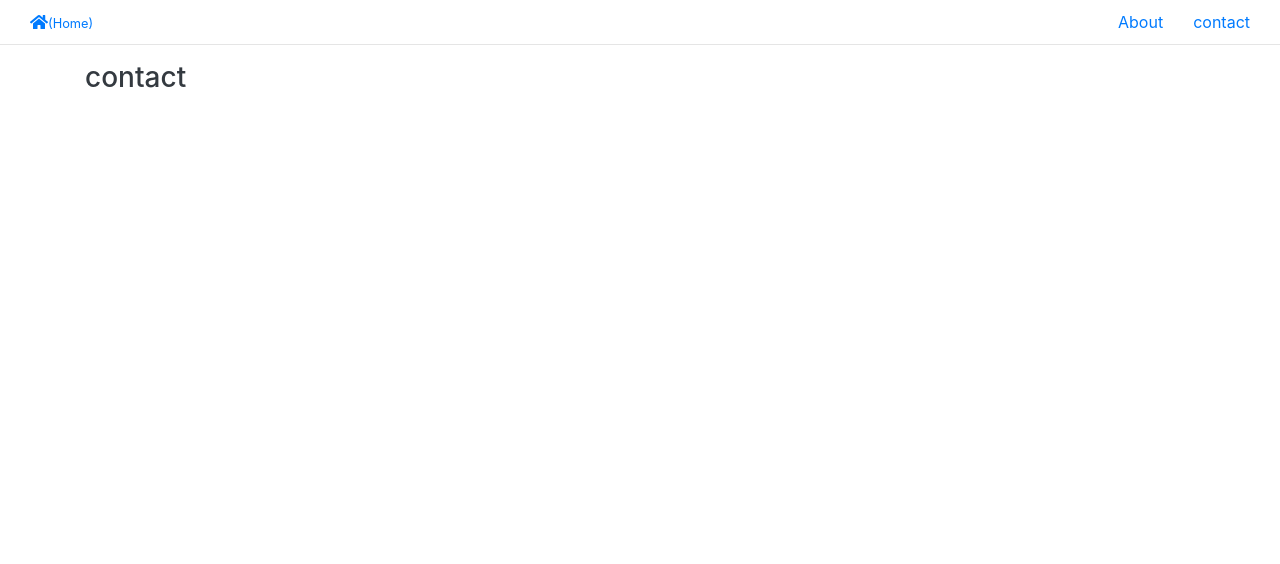
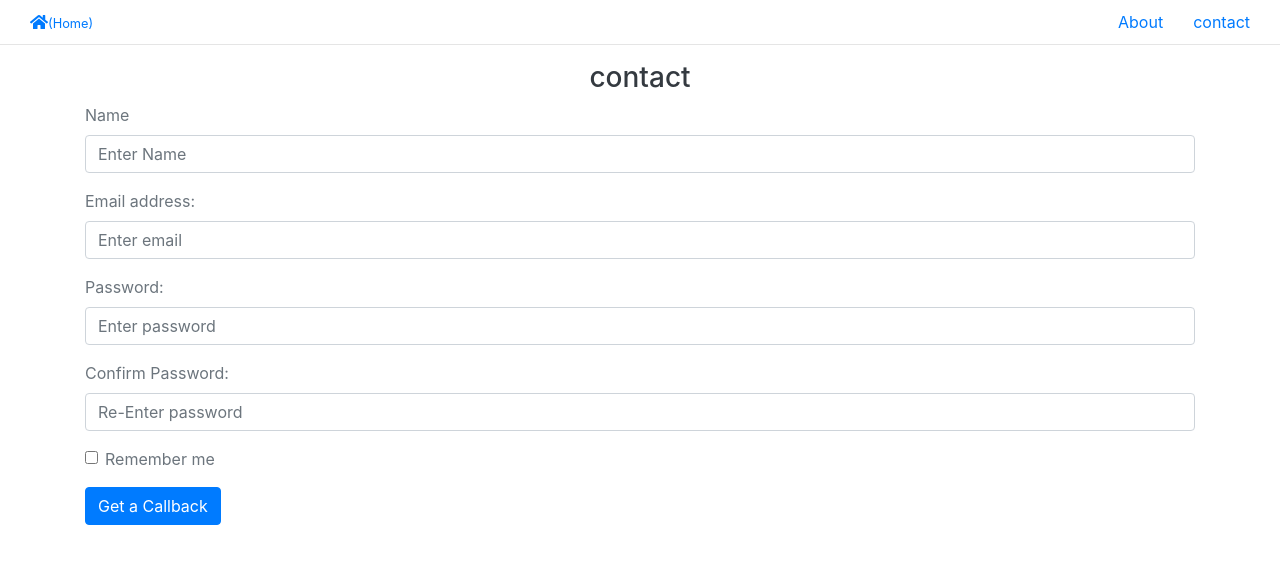
Before and after one commit to hareeshcs33/stock-trader-vue-vuex-app, a Vue app: page /#/contact in a window 1280 px wide. Shown: the top 564 px of the page. Built offline with nearby package versions, Linux system fonts and the light colour scheme; what vue-scroll would draw is missing.

Commit message:
contact form added.

```diff
--- a/src/components/contact.vue
+++ b/src/components/contact.vue
@@ -1,6 +1,30 @@
 <template>
   <div class="container">
-    <h3>contact</h3>
+    <h3 class="text-center">contact</h3>
+    <form>
+      <div class="form-group">
+        <label for="name">Name</label>
+        <input type="text" class="form-control" placeholder="Enter Name" v-model="username">
+      </div>
+      <div class="form-group">
+        <label for="email">Email address:</label>
+        <input type="email" class="form-control" placeholder="Enter email" id="email">
+      </div>
+      <div class="form-group">
+        <label for="pwd">Password:</label>
+        <input type="password" class="form-control" placeholder="Enter password" id="pwd">
+      </div>
+      <div class="form-group">
+        <label for="cpwd">Confirm Password:</label>
+        <input type="password" class="form-control" placeholder="Re-Enter password" id="cpwd">
+      </div>
+      <div class="form-group form-check">
+        <label class="form-check-label">
+          <input class="form-check-input" type="checkbox"> Remember me
+        </label>
+      </div>
+      <button type="submit" @click="submitContactForm" class="btn btn-primary">Get a Callback</button>
+    </form>
   </div>
 </template>
 <script>
--- a/src/components/home.vue
+++ b/src/components/home.vue
@@ -18,7 +18,8 @@ export default {
 <style scoped>
 .container {
   position: relative;
-  height: 100vh;
+  height: calc(100vh - 100px);
+
 }
 .home-bg-icon {
   position: absolute;
--- a/src/components/navigation.vue
+++ b/src/components/navigation.vue
@@ -23,6 +23,7 @@ export default {
     }
 }
 </script>
+
 <style>
 ul {
     display: flex;
--- a/src/mixins/contact.js
+++ b/src/mixins/contact.js
@@ -1,8 +1,18 @@
 export default {
+    data() {
+        return {
+            username: '',
+        }
+    },
     computed: {},
     created() {
         console.log('created contact.js');
     },
-    methods: {},
+    methods: {
+        submitContactForm() {
+            console.log("username " + this.username);
+            this.username = '';
+        }
+    },
     components: {},
 };
```
